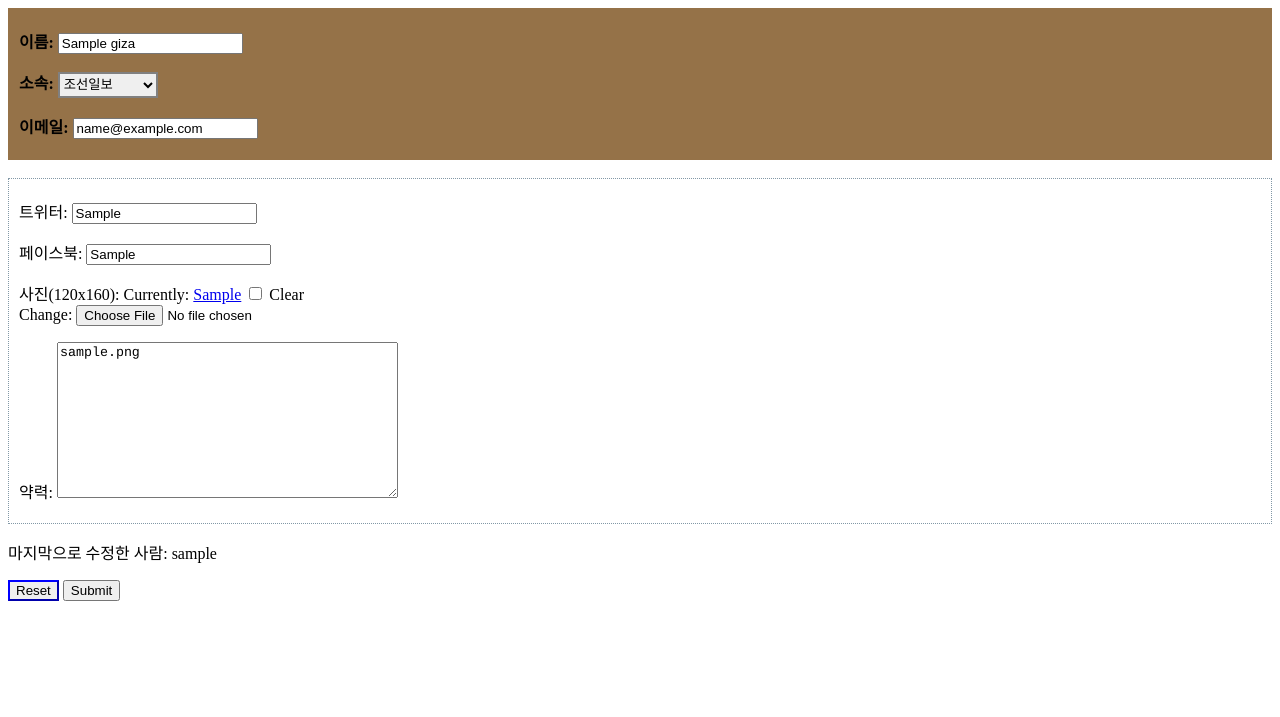
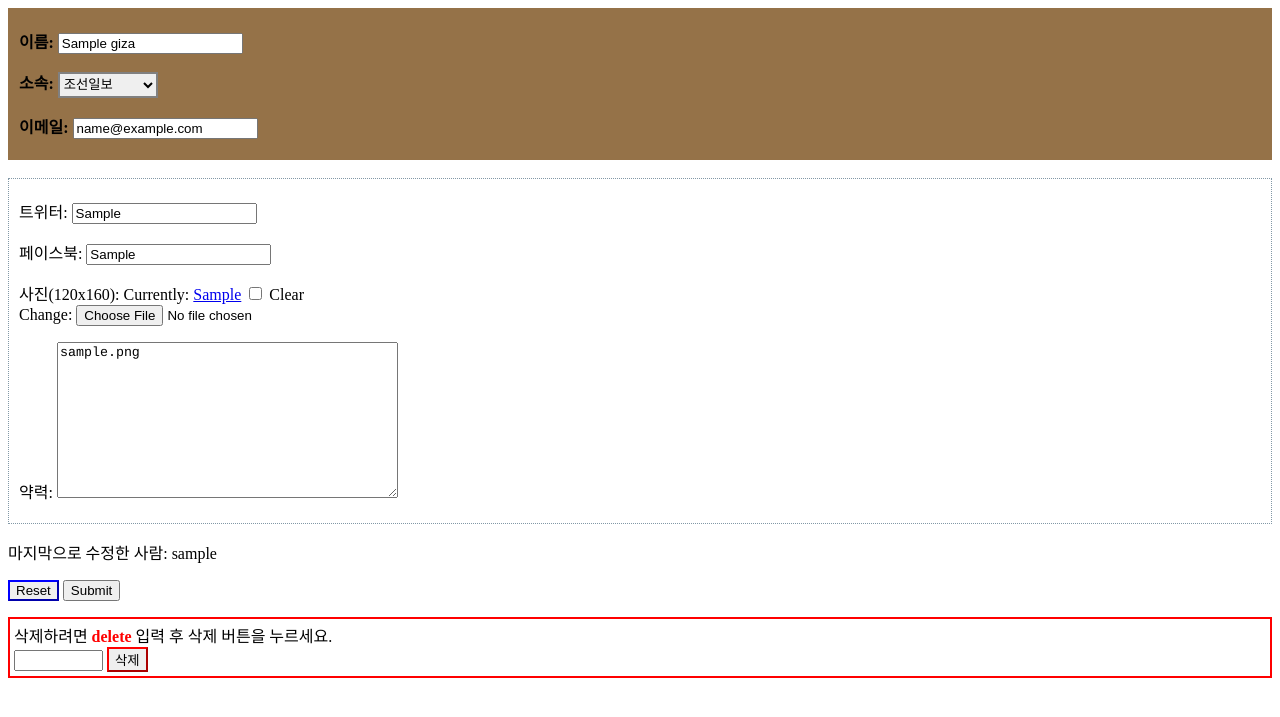
Before and after one commit to genonfire/portality, a Django app: page /db/1/edit/ in a window 1280 px wide. Shown: the top 717 px of the page. Run offline with Django 3.2, Linux system fonts and the light colour scheme; a user stored in the database is signed in; tables that the repository leaves empty hold one stand-in row (values such as "Sample post"); parts of the project's set-up code (start-up, migrations or seed data) failed here and were passed over.

Commit message:
implement delete db

```diff
--- a/giza/models.py
+++ b/giza/models.py
@@ -30,3 +30,7 @@ class Giza(models.Model):
                 this.portrait.delete()
         except: pass
         super(Giza, self).save(*args, **kwargs)
+
+    def delete(self, *args, **kwargs):
+        self.portrait.delete();
+        super(Giza, self).delete(*args, **kwargs)
--- a/giza/templates/editgiza.html
+++ b/giza/templates/editgiza.html
@@ -41,4 +41,16 @@ div.input_required {
 
     <p><input type="reset" style="border-color:blue"> <input type = "submit"></p>
 </form>
+{% if user.is_superuser and edituser %}
+<script>
+function checkDelete(deleteText) {
+    if (deleteText == 'delete')
+        location.href = "{% url 'delete giza' id=id %}";
+}
+</script>
+<div class="delete">
+    삭제하려면 <font color="red"><b>delete</b></font> 입력 후 삭제 버튼을 누르세요.<br>
+    <input id="delbox" type="text" size="8"> <input type="button" value="삭제" style="border-color:red" onclick="checkDelete(document.getElementById('delbox').value)">
+</div>
+{% endif %}
 {% endblock %}
--- a/giza/views.py
+++ b/giza/views.py
@@ -2,7 +2,7 @@
 from django.shortcuts import render, render_to_response
 from django.http import HttpResponse, JsonResponse
 from django.shortcuts import render, redirect, get_object_or_404
-from django.contrib.auth.decorators import login_required
+from django.contrib.auth.decorators import login_required, user_passes_test
 from django.contrib.auth.models import User
 from django.utils import timezone
 from django.core.exceptions import ObjectDoesNotExist
@@ -114,8 +114,16 @@ def edit_giza(request, id):
         {
             'form': editform,
             'edituser': giza.user,
+            'id': id,
         }
     )
+
+@user_passes_test(lambda u: u.is_superuser)
+def delete_giza(request, id):
+    giza = get_object_or_404(Giza, pk = id)
+    giza.delete()
+
+    return redirect(giza.get_absolute_url())
 
 def check_validation(request):
     username = request.POST.get('username')
@@ -205,7 +213,7 @@ def check_email(request):
     except SMTPException:
         return HttpResponse(status=400)
 
-@login_required
+@user_passes_test(lambda u: u.is_superuser)
 def send_email(request):
     id_email = request.user.email
     print "sending email to", id_email
--- a/portality/urls.py
+++ b/portality/urls.py
@@ -33,11 +33,13 @@ urlpatterns = [
     url(r'^ranking/$', 'issue.views.ranking', name="ranking"),
     url(r'^issue/new/$', 'issue.views.new_issue', name="new issue"),
     url(r'^issue/(?P<id>\d+)/edit/$', 'issue.views.edit_issue', name="edit issue"),
+    url(r'^issue/(?P<id>\d+)/delete/$', 'issue.views.delete_issue', name="delete issue"),
     url(r'^issue/search/(?P<searchType>.*)/(?P<searchWord>.*)/$', 'issue.views.search_issue', name="search issue"),
     url(r'^db/all/$', 'giza.views.show_all_giza', name="show all giza"),
     url(r'^db/$', 'giza.views.show_giza', name="show giza"),
     url(r'^db/new/$', 'giza.views.new_giza', name="new giza"),
     url(r'^db/(?P<id>\d+)/edit/$', 'giza.views.edit_giza', name="edit giza"),
+    url(r'^db/(?P<id>\d+)/delete/$', 'giza.views.delete_giza', name="delete giza"),
     url(r'^db/search/(?P<searchType>.*)/(?P<searchWord>.*)/$', 'giza.views.search_giza', name="search giza"),
     url(r'^api/call/$', views.api_issue),
 ] + static(settings.MEDIA_URL, document_root=settings.MEDIA_ROOT)
--- a/templates/base.html
+++ b/templates/base.html
@@ -41,6 +41,11 @@ td.menuGizaDB {
     background-color: #957248;
     text-align: center;
     border: 2px solid #957248;
+}
+
+div.delete {
+    padding: 4px;
+    border: 2px solid red;
 }
 
 div.issue {
```
Also changed, not shown: issue/templates/editissue.html (+12 -0 lines), issue/views.py (+9 -1 lines).
